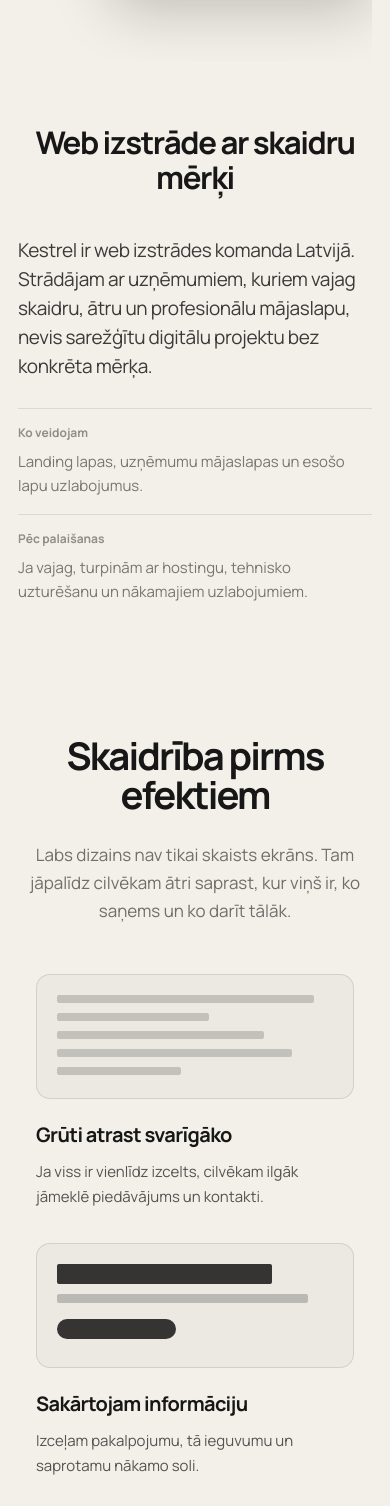
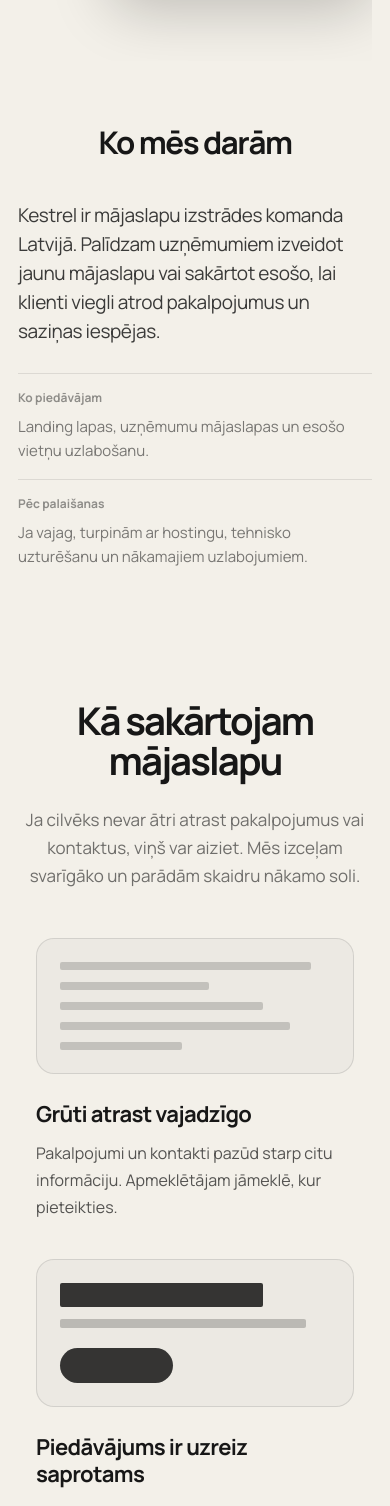
Before and after one commit to davisl24/WEBSITEAGENCY, a Next.js app: page /par-mums in a window 390 px wide. Shown: the part 820-2326 px from the top of the page. Built offline with nearby package versions, Linux system fonts and the light colour scheme; no server answers.

Commit message:
Kestrel: reveal nested services on hover, clarify About and unify localized contact navigation

```diff
--- a/app/components/ServicesDropdown.tsx
+++ b/app/components/ServicesDropdown.tsx
@@ -57,6 +57,7 @@ export default function ServicesDropdown(){
   const label=locale==="en"?"Services":locale==="ru"?"Услуги":"Pakalpojumi";
   const menu=services[locale];
   const [open,setOpen]=useState(false);
+  const [webOpen,setWebOpen]=useState(false);
   const rootRef=useRef<HTMLDivElement>(null);
   const closeTimer=useRef<ReturnType<typeof setTimeout>|null>(null);
 
@@ -65,16 +66,17 @@ export default function ServicesDropdown(){
   };
   const scheduleClose=()=>{
     cancelClose();
-    closeTimer.current=setTimeout(()=>setOpen(false),150);
+    closeTimer.current=setTimeout(()=>{setOpen(false);setWebOpen(false)},150);
   };
   useEffect(()=>{
     if(!open)return;
     const pointer=(event:PointerEvent)=>{
-      if(!rootRef.current?.contains(event.target as Node))setOpen(false);
+      if(!rootRef.current?.contains(event.target as Node)){setOpen(false);setWebOpen(false)}
     };
     const keyboard=(event:KeyboardEvent)=>{
       if(event.key==="Escape"){
         setOpen(false);
+        setWebOpen(false);
         rootRef.current?.querySelector<HTMLButtonElement>(".services-dropdown-trigger")?.focus();
       }
     };
@@ -93,7 +95,7 @@ export default function ServicesDropdown(){
     key={service.href}
     aria-current={pathname===service.href?"page":undefined}
     className={sub?"services-dropdown-sublink":service.href===menu.web.href?"services-dropdown-link services-dropdown-parent":"services-dropdown-link"}
-    onClick={()=>setOpen(false)}
+    onClick={()=>{setOpen(false);setWebOpen(false)}}
   ><span>{service.label}</span>{!sub&&<span aria-hidden="true">→</span>}</a>;
 
   return <div className="services-dropdown" ref={rootRef}
@@ -106,9 +108,25 @@ export default function ServicesDropdown(){
     </button>
     {open&&<div className="services-dropdown-menu services-dropdown-menu-grouped"
       role="menu" aria-label={label}>
-      {item(menu.web)}
-      <div className="services-dropdown-subgroup" role="group" aria-label={menu.web.label}>
-        {menu.subcategories.map(service=>item(service,true))}
+      <div className="services-dropdown-web-group"
+        onPointerEnter={()=>setWebOpen(true)}
+        onPointerLeave={()=>setWebOpen(false)}
+        onFocusCapture={()=>setWebOpen(true)}
+        onBlurCapture={event=>{
+          if(!event.currentTarget.contains(event.relatedTarget as Node))setWebOpen(false);
+        }}>
+        <div className="services-dropdown-web-row">
+          {item(menu.web)}
+          <button type="button" className="services-dropdown-web-expand"
+            aria-label={locale==="en"?"Web development subcategories":locale==="ru"?"Подкатегории разработки сайтов":"Web izstrādes apakškategorijas"}
+            aria-expanded={webOpen}
+            onClick={()=>setWebOpen(value=>!value)}>
+            <span aria-hidden="true">{webOpen?"−":"+"}</span>
+          </button>
+        </div>
+        {webOpen&&<div className="services-dropdown-subgroup" role="group" aria-label={menu.web.label}>
+          {menu.subcategories.map(service=>item(service,true))}
+        </div>}
       </div>
       <div className="services-dropdown-divider" aria-hidden="true"/>
       {menu.others.map(service=>item(service))}
--- a/app/par-mums/page.module.css
+++ b/app/par-mums/page.module.css
@@ -178,3 +178,45 @@
 @media(prefers-reduced-motion:reduce){
   .workingTimeline::before{transition:none;transform:none}
 }
+
+
+/* Two concrete states explain the problem and solution without marketing labels. */
+.proofGrid{
+  width:min(1010px,calc(100% - 64px));
+  grid-template-columns:repeat(2,minmax(0,1fr));
+  gap:clamp(28px,5vw,80px);
+  margin:56px auto 0;
+  align-items:start;
+}
+.proofStep{
+  min-width:0;
+  padding-top:0;
+  border:0;
+}
+.proofVisual{
+  min-height:164px;
+  height:auto;
+  border-radius:18px;
+  padding:29px;
+  justify-content:center;
+  gap:12px;
+}
+.proofBusy span{height:8px}
+.proofClear span:nth-child(1){height:24px;width:75%}
+.proofClear span:nth-child(2){width:91%}
+.proofClear span:nth-child(3){height:35px;width:42%;margin-top:8px}
+.proofStep h3{
+  margin:27px 0 12px;
+  font-size:clamp(22px,2.25vw,28px);
+  line-height:1.24;
+}
+.proofStep p{font-size:16px;max-width:44ch;line-height:1.68}
+@media(max-width:760px){
+  .proofGrid{
+    width:calc(100% - 36px);
+    grid-template-columns:1fr;
+    gap:38px;
+    margin-top:38px;
+  }
+  .proofVisual{max-width:none;min-height:135px;padding:23px}
+}
--- a/app/par-mums/page.tsx
+++ b/app/par-mums/page.tsx
@@ -61,7 +61,7 @@ export default function AboutPage() {
 
           <RevealOnView className="line-mask-reveal" delay={60}>
             <h2 id="about-company-title" className="service-line-stack about-company-title">
-              <span className="service-reveal-line"><span>Web izstrāde ar skaidru mērķi</span></span>
+              <span className="service-reveal-line"><span>Ko mēs darām</span></span>
             </h2>
           </RevealOnView>
         </div>
@@ -69,16 +69,16 @@ export default function AboutPage() {
         <div className="about-company-layout">
           <RevealOnView className="about-company-main">
             <p>
-              Kestrel ir web izstrādes komanda Latvijā. Strādājam ar
-              uzņēmumiem, kuriem vajag skaidru, ātru un profesionālu mājaslapu,
-              nevis sarežģītu digitālu projektu bez konkrēta mērķa.
+              Kestrel ir mājaslapu izstrādes komanda Latvijā. Palīdzam uzņēmumiem
+              izveidot jaunu mājaslapu vai sakārtot esošo, lai klienti viegli
+              atrod pakalpojumus un saziņas iespējas.
             </p>
           </RevealOnView>
 
           <RevealOnView className="about-company-side" delay={120}>
             <div>
-              <span>Ko veidojam</span>
-              <p>Landing lapas, uzņēmumu mājaslapas un esošo lapu uzlabojumus.</p>
+              <span>Ko piedāvājam</span>
+              <p>Landing lapas, uzņēmumu mājaslapas un esošo vietņu uzlabošanu.</p>
             </div>
             <div>
               <span>Pēc palaišanas</span>
@@ -93,33 +93,32 @@ export default function AboutPage() {
 
           <RevealOnView className="line-mask-reveal" delay={60}>
             <h2 id="about-thinking-title" className="service-line-stack about-thinking-title">
-              <span className="service-reveal-line"><span>Skaidrība pirms efektiem</span></span>
+              <span className="service-reveal-line"><span>Kā sakārtojam mājaslapu</span></span>
             </h2>
           </RevealOnView>
 
           <RevealOnView delay={150}>
             <p className="about-thinking-copy">
-              Labs dizains nav tikai skaists ekrāns. Tam jāpalīdz cilvēkam ātri saprast,
-              kur viņš ir, ko saņems un ko darīt tālāk.
+              Ja cilvēks nevar ātri atrast pakalpojumus vai kontaktus, viņš var aiziet.
+              Mēs izceļam svarīgāko un parādām skaidru nākamo soli.
             </p>
           </RevealOnView>
         </div>
 
         <div className={styles.proofGrid}>
-          <RevealOnView className={styles.proofStep} delay={60}>
-            <div className={[styles.proofVisual,styles.proofBusy].join(" ")} aria-hidden="true"><span/><span/><span/><span/><span/></div>
-            <h3>Grūti atrast svarīgāko</h3>
-            <p>Ja viss ir vienlīdz izcelts, cilvēkam ilgāk jāmeklē piedāvājums un kontakti.</p>
+          <RevealOnView className={styles.proofStep} delay={80}>
+            <div className={[styles.proofVisual,styles.proofBusy].join(" ")} aria-hidden="true">
+              <span/><span/><span/><span/><span/>
+            </div>
+            <h3>Grūti atrast vajadzīgo</h3>
+            <p>Pakalpojumi un kontakti pazūd starp citu informāciju. Apmeklētājam jāmeklē, kur pieteikties.</p>
           </RevealOnView>
-          <RevealOnView className={styles.proofStep} delay={140}>
-            <div className={[styles.proofVisual,styles.proofClear].join(" ")} aria-hidden="true"><span/><span/><span/></div>
-            <h3>Sakārtojam informāciju</h3>
-            <p>Izceļam pakalpojumu, tā ieguvumu un saprotamu nākamo soli.</p>
-          </RevealOnView>
-          <RevealOnView className={styles.proofStep} delay={220}>
-            <div className={[styles.proofVisual,styles.proofAction].join(" ")} aria-hidden="true"><span/><span/><span/></div>
-            <h3>Vienkāršāk pieteikties</h3>
-            <p>Apmeklētājs ātrāk saprot piedāvājumu un viegli atrod saziņas iespēju.</p>
+          <RevealOnView className={styles.proofStep} delay={180}>
+            <div className={[styles.proofVisual,styles.proofClear].join(" ")} aria-hidden="true">
+              <span/><span/><span/>
+            </div>
+            <h3>Piedāvājums ir uzreiz saprotams</h3>
+            <p>Parādām galveno pakalpojumu, īsu skaidrojumu un redzamu saziņas pogu.</p>
           </RevealOnView>
         </div>
       </section>
@@ -128,7 +127,7 @@ export default function AboutPage() {
         <div className="about-working-intro">
           <RevealOnView className="line-mask-reveal">
             <h2 id="about-working-title" className="service-line-stack about-working-title">
-              <span className="service-reveal-line"><span>Skaidra sadarbība</span></span>
+              <span className="service-reveal-line"><span>Kā notiek sadarbība</span></span>
             </h2>
           </RevealOnView>
         </div>
@@ -165,7 +164,7 @@ export default function AboutPage() {
         <RevealOnView className="line-mask-reveal service-cta-title">
           <h2 className="service-line-stack">
             <span className="service-reveal-line"><span>Parunājam par</span></span>
-            <span className="service-reveal-line"><span>tavu lapu</span></span>
+            <span className="service-reveal-line"><span>tavu mājaslapu</span></span>
           </h2>
         </RevealOnView>
 
```
Also changed, not shown: app/en/contact/page.tsx (+2 -13 lines), app/ru/kontakty/page.tsx (+2 -13 lines), app/globals.css.
